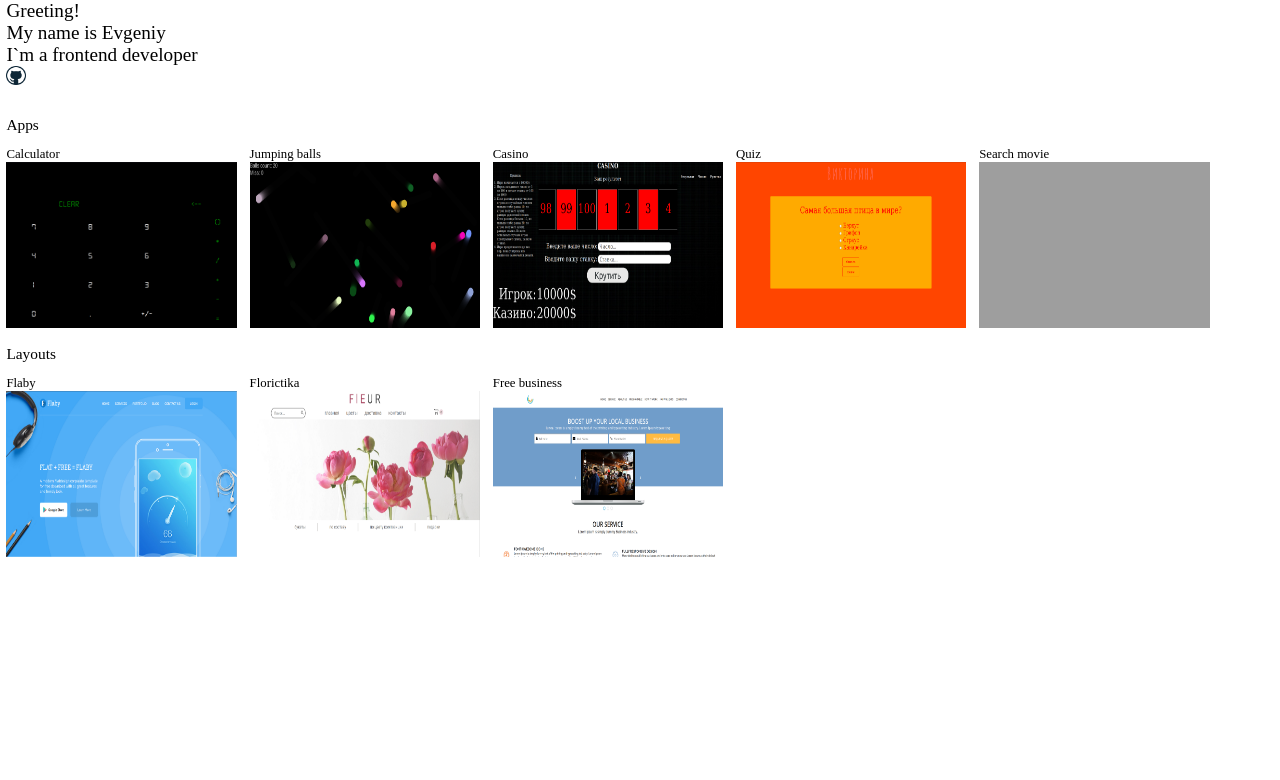
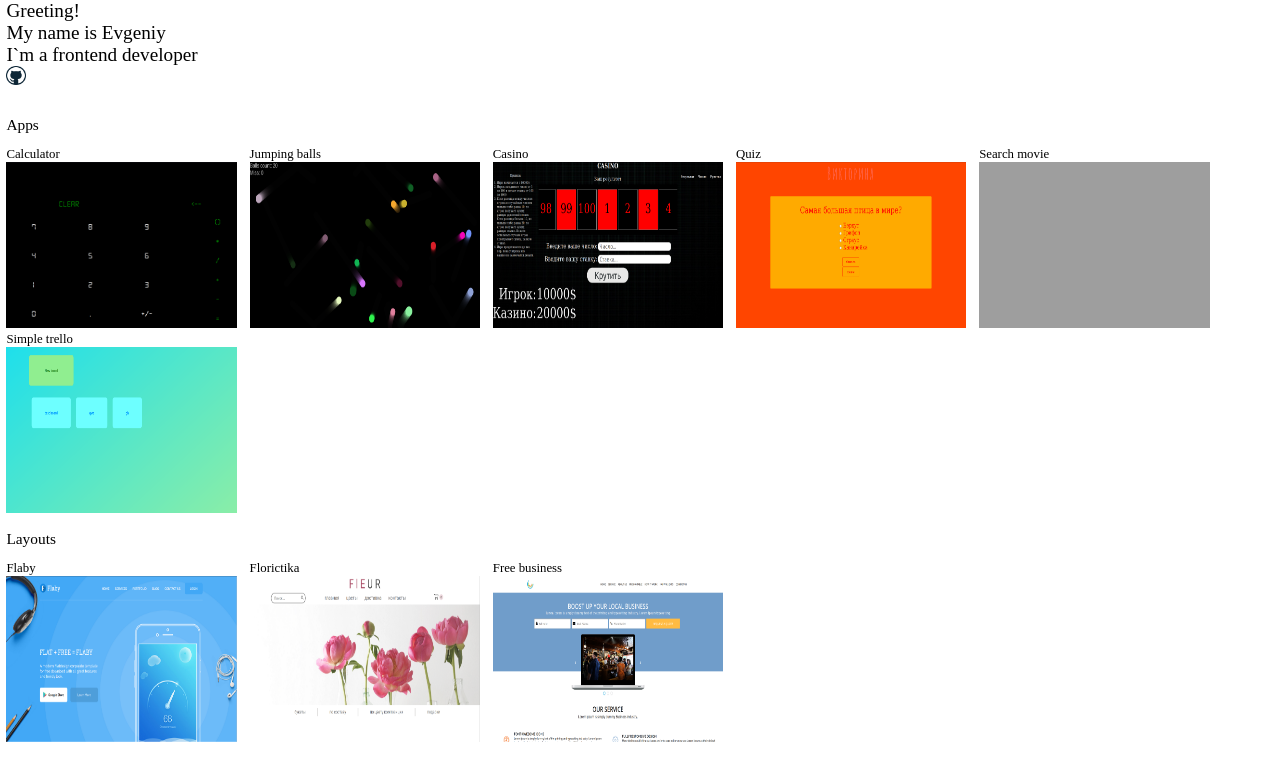
Before and after one commit to KalaBoom/KalaBoom.github.io, a plain HTML site: page index.html in a window 1280 px wide. Drawn offline with Linux system fonts and the light colour scheme; grey boxes are pictures that could not be loaded.

Commit message:
add simple trello

```diff
--- a/index.html
+++ b/index.html
@@ -57,6 +57,13 @@
             </a>
           </li>
 
+          <li>
+            <a href="http://eugene-suzdalenko.fail:5001" class="link">
+              <span class="link__head">Simple trello</span> <br>
+              <img src="public/img/simple-trello.png" alt="image-simple-trello" class="link__image">
+            </a>
+          </li>
+
         </ul>
       </div>
 
```
Also changed, not shown: public/img/simple-trello.png (added).
